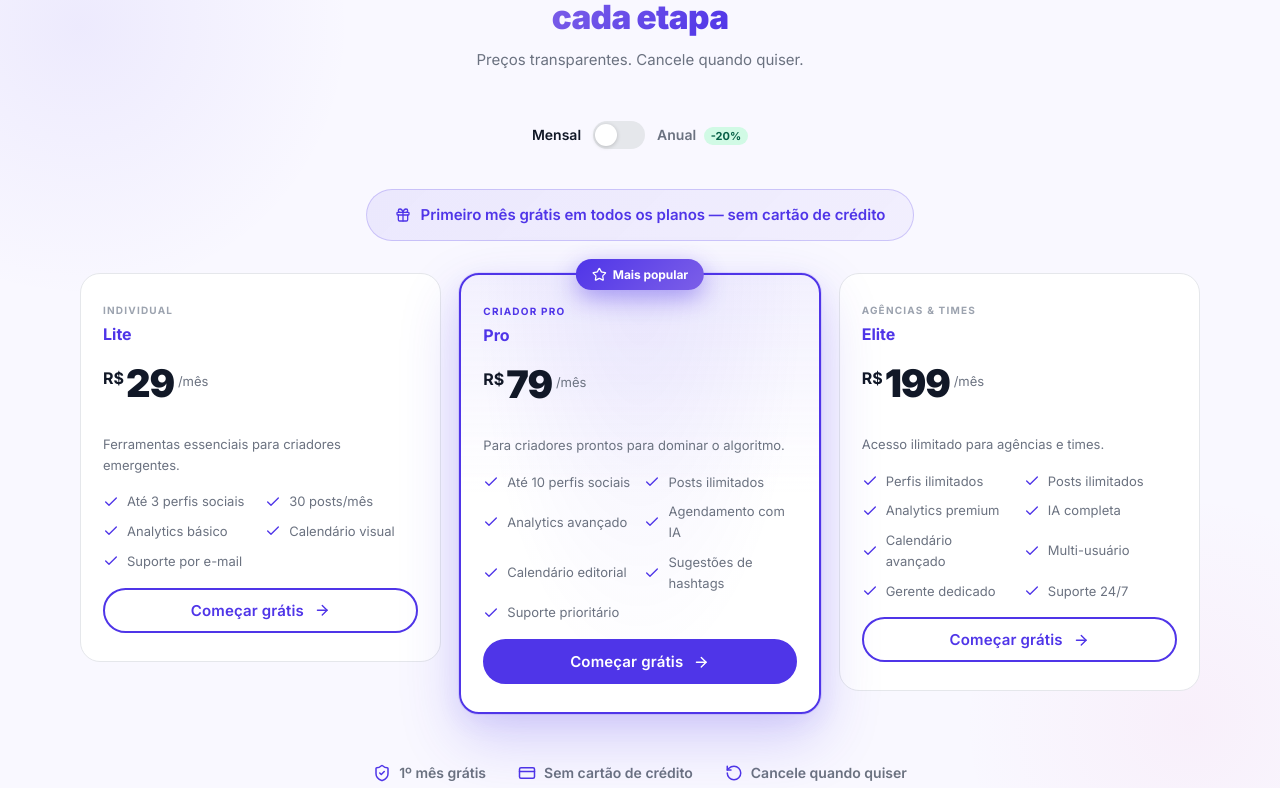
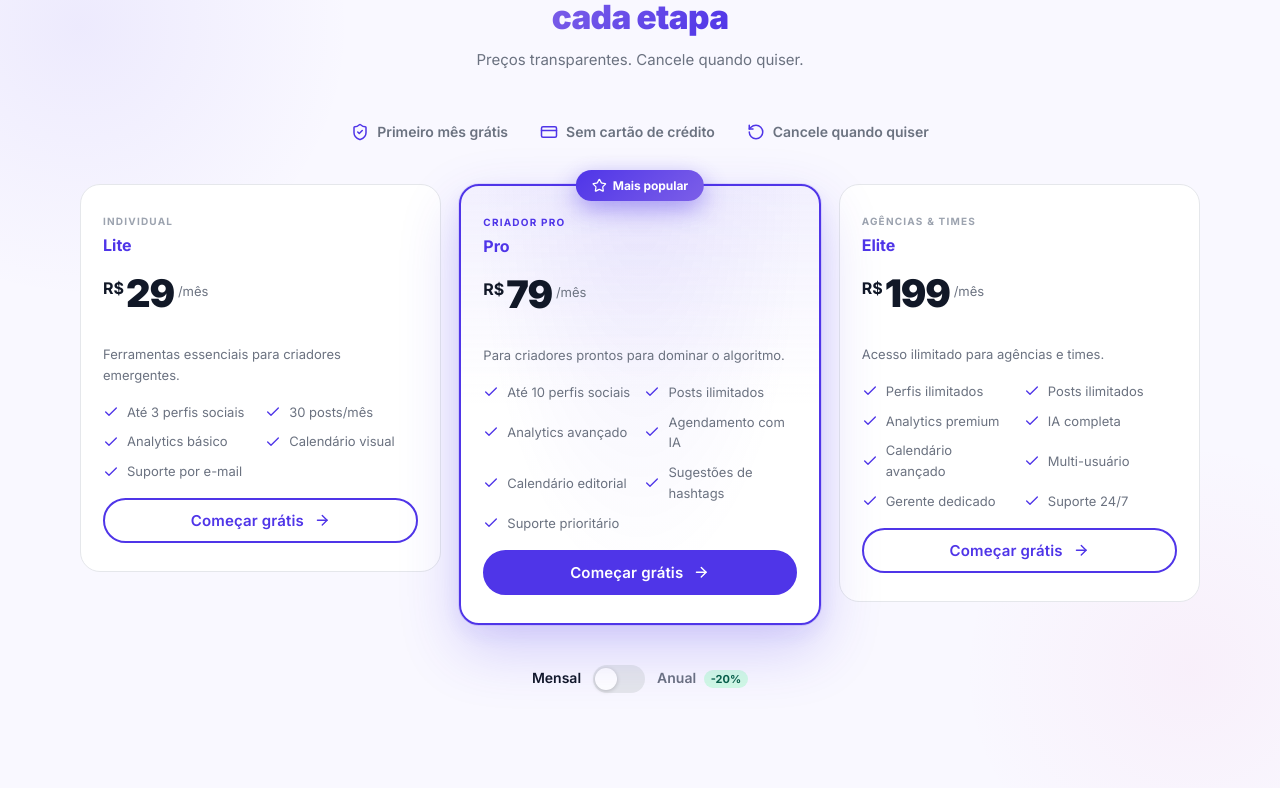
Before and after one commit to brenosemfreio/tcc, a React (Vite) app: page / in a window 1280 px wide. Shown: the part 3732-4520 px from the top of the page. Built offline with nearby package versions, Linux system fonts and the light colour scheme.

Commit message:
chore: auto sync [Claude]

```diff
--- a/src/pages/Landing/Landing.css
+++ b/src/pages/Landing/Landing.css
@@ -1207,7 +1207,8 @@
   align-items: center;
   justify-content: center;
   gap: 14px;
-  margin-bottom: 56px;
+  margin-top: 40px;
+  margin-bottom: 0;
   font-size: 0.9375rem;
   font-weight: 600;
   color: var(--color-text-secondary);
@@ -1466,13 +1467,13 @@
   color: #4F35E8;
 }
 
-/* Trust badges abaixo dos cards */
+/* Trust badges acima dos cards */
 .l-pricing__trust {
   display: flex;
   justify-content: center;
   align-items: center;
   gap: 40px;
-  margin-top: 56px;
+  margin-bottom: 40px;
   flex-wrap: wrap;
 }
 
--- a/src/pages/Landing/Landing.jsx
+++ b/src/pages/Landing/Landing.jsx
@@ -664,40 +664,17 @@ export default function Landing() {
             </motion.p>
           </motion.div>
 
-          {/* Billing toggle */}
+          {/* Trust badges */}
           <motion.div
-            className="l-toggle"
+            className="l-pricing__trust"
             initial={{ opacity: 0, y: 20 }}
             whileInView={{ opacity: 1, y: 0 }}
             viewport={{ once: true }}
             transition={{ duration: 0.5 }}
           >
-            <span className={!annual ? 'l-toggle__opt--active' : ''}>Mensal</span>
-            <button
-              className={`l-toggle__btn${annual ? ' l-toggle__btn--on' : ''}`}
-              onClick={() => setAnnual(!annual)}
-              aria-label="Alternar cobrança"
-            >
-              <motion.div
-                className="l-toggle__thumb"
-                animate={{ x: annual ? 24 : 2 }}
-                transition={{ type: 'spring', stiffness: 400, damping: 30 }}
-              />
-            </button>
-            <span className={annual ? 'l-toggle__opt--active' : ''}>
-              Anual <span className="l-toggle__save">-20%</span>
-            </span>
-          </motion.div>
-
-          <motion.div
-            className="l-pricing__free-banner"
-            initial={{ opacity: 0, y: 12 }}
-            whileInView={{ opacity: 1, y: 0 }}
-            viewport={{ once: true }}
-            transition={{ duration: 0.45 }}
-          >
-            <LuGift size={16} />
-            <span>Primeiro mês grátis em todos os planos — sem cartão de crédito</span>
+            <span><LuShieldCheck /> Primeiro mês grátis</span>
+            <span><LuCreditCard /> Sem cartão de crédito</span>
+            <span><LuRotateCcw /> Cancele quando quiser</span>
           </motion.div>
 
           <div className="l-plans">
@@ -761,16 +738,29 @@ export default function Landing() {
             ))}
           </div>
 
+          {/* Billing toggle */}
           <motion.div
-            className="l-pricing__trust"
+            className="l-toggle"
             initial={{ opacity: 0, y: 20 }}
             whileInView={{ opacity: 1, y: 0 }}
             viewport={{ once: true }}
             transition={{ duration: 0.5, delay: 0.2 }}
           >
-            <span><LuShieldCheck /> 1º mês grátis</span>
-            <span><LuCreditCard /> Sem cartão de crédito</span>
-            <span><LuRotateCcw /> Cancele quando quiser</span>
+            <span className={!annual ? 'l-toggle__opt--active' : ''}>Mensal</span>
+            <button
+              className={`l-toggle__btn${annual ? ' l-toggle__btn--on' : ''}`}
+              onClick={() => setAnnual(!annual)}
+              aria-label="Alternar cobrança"
+            >
+              <motion.div
+                className="l-toggle__thumb"
+                animate={{ x: annual ? 24 : 2 }}
+                transition={{ type: 'spring', stiffness: 400, damping: 30 }}
+              />
+            </button>
+            <span className={annual ? 'l-toggle__opt--active' : ''}>
+              Anual <span className="l-toggle__save">-20%</span>
+            </span>
           </motion.div>
         </div>
       </section>
```
